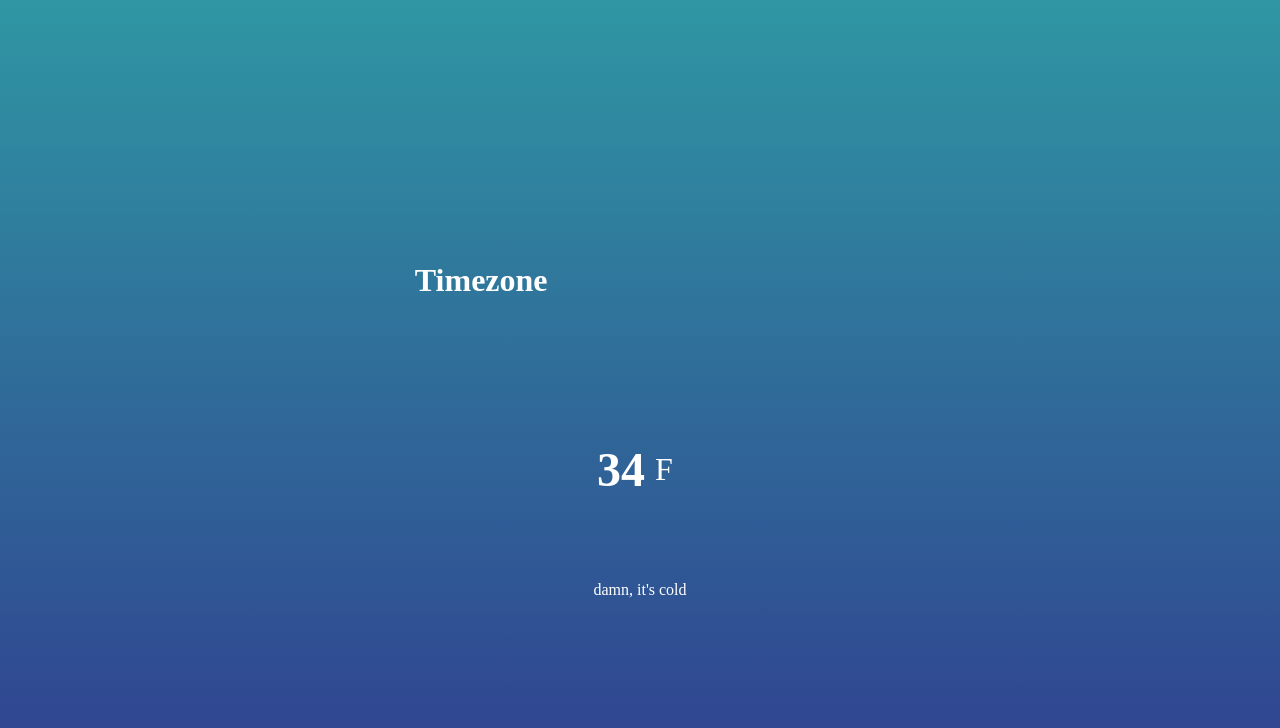
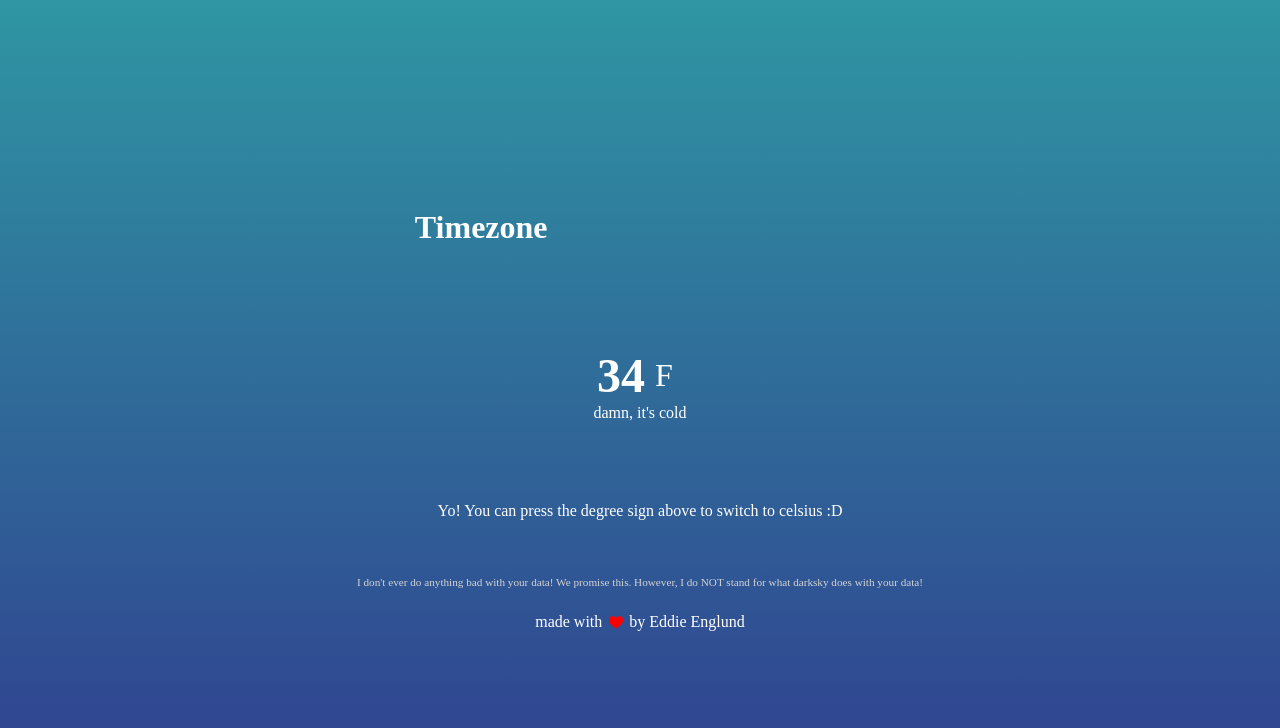
Before and after one commit to TheBlackVoid/wheatherapp, a plain HTML site: page index.html in a window 1280 px wide. Drawn offline with Linux system fonts and the light colour scheme.

Commit message:
added a few nice little things :D

```diff
--- a/index.html
+++ b/index.html
@@ -20,7 +20,16 @@
         <span>F</span>
        </div>
         <div class="temp-description">damn, it's cold</div>
+        <p>Yo! You can press the degree sign above to switch to celsius :D</p>
+        <p id="privacy">I don't ever do anything bad with your data! We promise this. However, I do NOT stand for what darksky does with your data!</p>
+
     </div>
+
+    <footer>
+        <p>made with</p>
+        <img src="image/645px-Love_Heart_SVG.svg.png" alt="heart">
+        <p>by Eddie Englund</p>
+    </footer>
 
     <script src="js/app.js"></script>
     <script src="js/skycons.js"></script>
--- a/js/app.js
+++ b/js/app.js
@@ -6,8 +6,6 @@ window.addEventListener('load', () =>{
     const locationTimezone = document.querySelector('.location-timezone');
     let tempratureSection = document.querySelector('.degree-section');
     const tempratureSpan = document.querySelector('.degree-section span')
-
-    let content = document.querySelector("h2");
 
     if(navigator.geolocation){
         navigator.geolocation.getCurrentPosition(position => {
@@ -46,10 +44,8 @@ window.addEventListener('load', () =>{
         });
 
 
-
-
-    } else {
-        content.textContent = "You need to allow us to check your location to display accurate data :("
+    } else if (!navigator.geolocation){
+        tempDescription.textContent = "We need to know your location to give you accurate data :("
     }
 
     function setIcons(icon, iconID){
--- a/scss/main.scss
+++ b/scss/main.scss
@@ -41,3 +41,30 @@ body{
         font-size: 3em;
     }
 }
+
+#privacy{
+    font-size: 0.7em;
+    color: lightgrey;
+}
+
+p{
+    padding-top: 5em;
+}
+
+footer{
+    margin-top: 2%;
+    height: 10vh;
+    width: 100%;
+    display: flex;
+    justify-content: center;
+
+    p{
+        padding: 0;
+        padding: 0 .4em;
+    }
+
+    img{
+        height: 1em;
+        padding-top:0.2em;
+    }
+}
```
Also changed, not shown: image/645px-Love_Heart_SVG.svg.png (added), scss/main.css, 1 other file.
